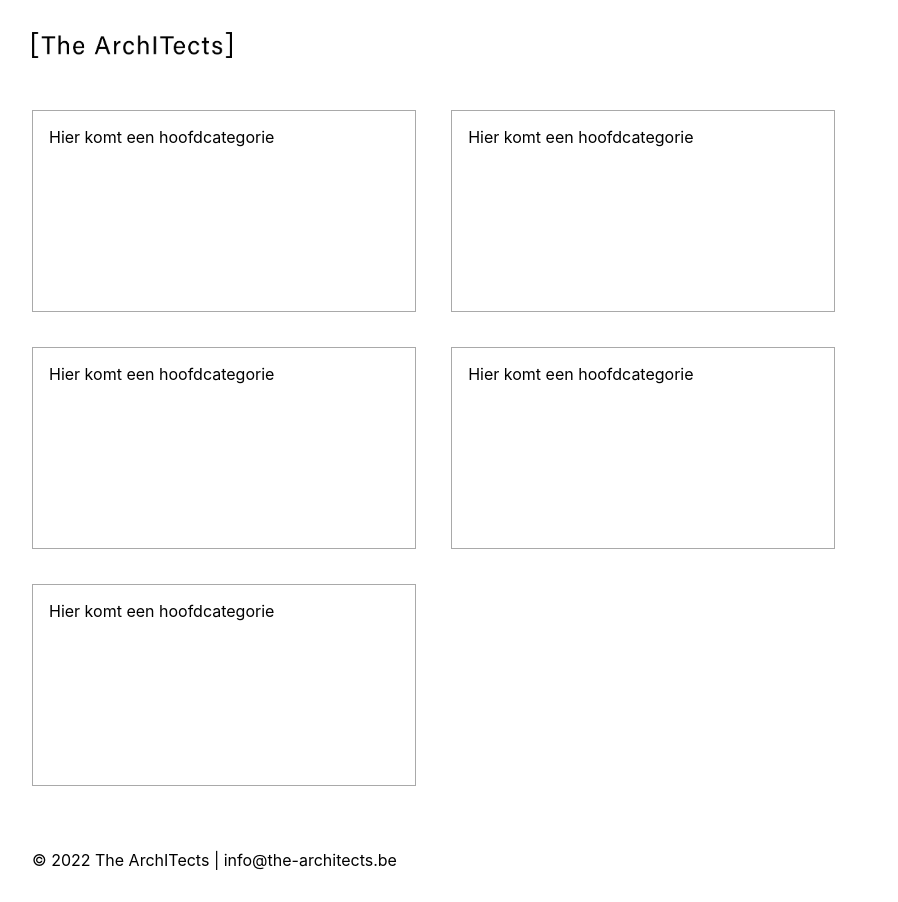
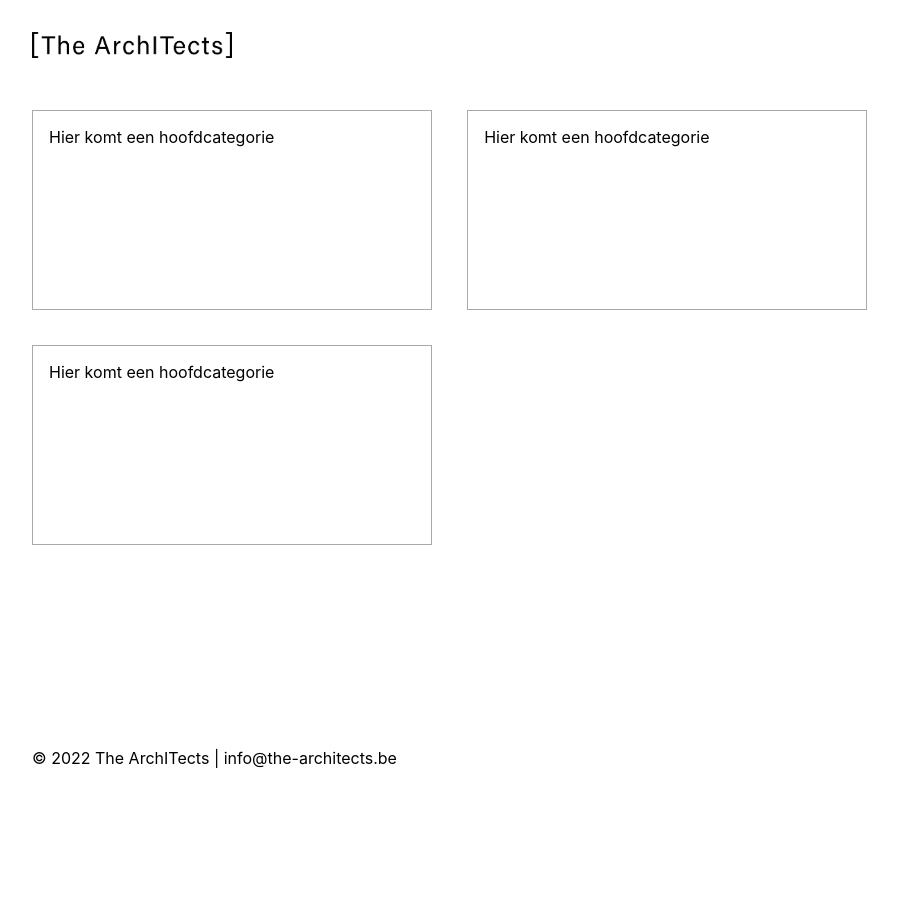
Before and after one commit to The-ArchITects-AP/ItCase2022-2023, a React (Create React App) app in the folder Frontend/it-case-app/: page / in a window 1280 px wide. Shown: the whole page, without its empty margins (0-898 px from the left). After the commit the page ends 800 px from the top, so only its background shows below. Built offline with nearby package versions, Linux system fonts and the light colour scheme.

Commit message:
tile naar componentfolder

```diff
--- a/Frontend/it-case-app/src/pages/Tile/Tile.module.css
+++ b/Frontend/it-case-app/src/components/Tile/Tile.module.css
@@ -1,11 +1,10 @@
 .tileStyle{
-
+    box-sizing: border-box;
     display: flex;
     flex-direction: column;
     border: 1px solid darkgray;
     padding-left: 1rem;
-    padding-right: 1rem;
-    width: 350px;
+    width: 400px;
     height: 200px;
 
 }
--- a/Frontend/it-case-app/src/pages/HomePage/HomePage.jsx
+++ b/Frontend/it-case-app/src/pages/HomePage/HomePage.jsx
@@ -1,6 +1,6 @@
 
 import styles from './HomePage.module.css';
-import Tile from '../Tile/Tile';
+import Tile from '../../components/Tile/Tile';
 
 
  //te vervangen door een mapping van een array van Tiles t (en waar ge props aan doorgeeft, titel iframe url)
@@ -13,8 +13,7 @@ const HomePage = () => {
         <Tile />
         <Tile />
         <Tile />
-        <Tile />
-        <Tile />
+
 
       </div>
     );
```
Also changed, not shown: Frontend/it-case-app/src/components/Tile/Tile.jsx (renamed from Frontend/it-case-app/src/pages/Tile/Tile.jsx).
